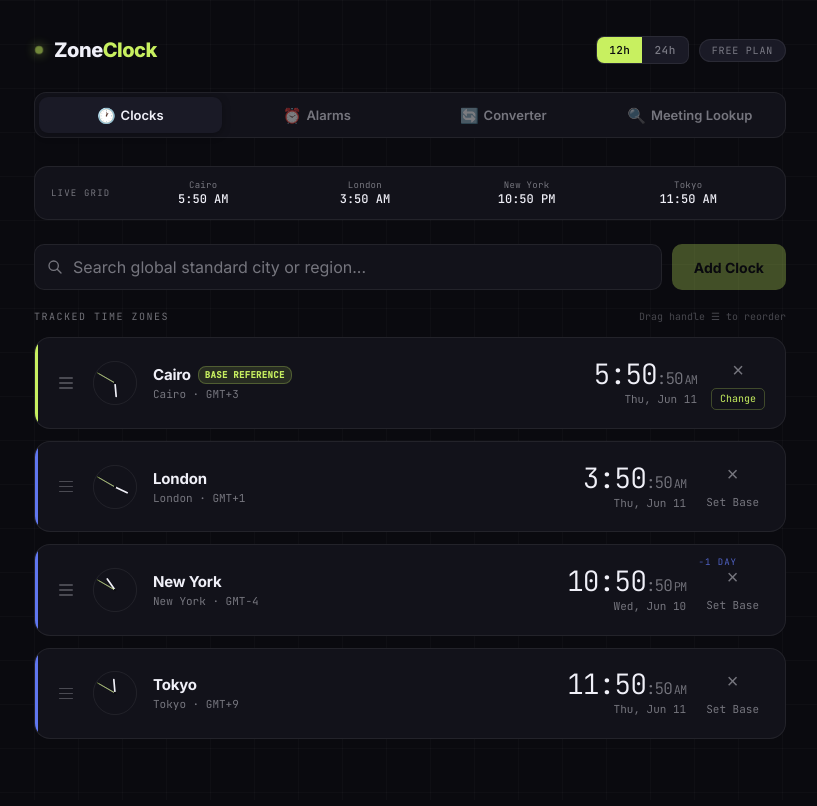
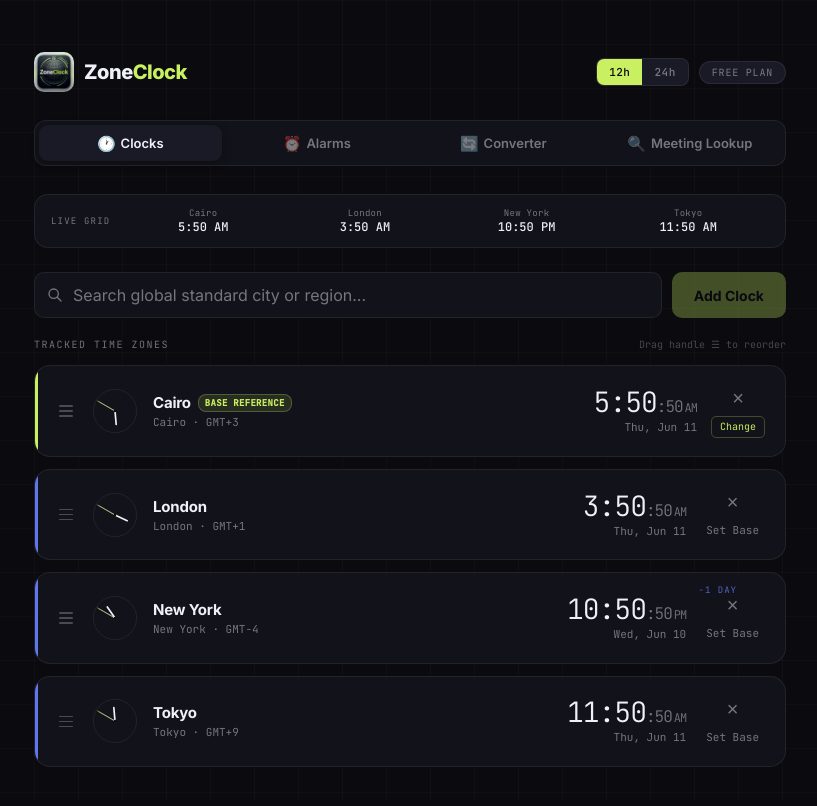
Before and after one commit to kicoder128-dev/ZoneClock, a plain HTML site: page index.html in a window 1280 px wide. Shown: the whole page, without its empty margins (230-1047 px from the left). Drawn offline with Linux system fonts and the light colour scheme.

Commit message:
Add files via upload

```diff
--- a/index.html
+++ b/index.html
@@ -12,9 +12,9 @@
 <meta name="apple-mobile-web-app-capable" content="yes">
 <meta name="apple-mobile-web-app-status-bar-style" content="black-translucent">
 <meta name="apple-mobile-web-app-title" content="ZoneClock">
-<link rel="apple-touch-icon" href="icon-180.png">
-<link rel="icon" type="image/png" sizes="32x32" href="icon-32.png">
-<link rel="icon" type="image/png" sizes="192x192" href="icon-192.png">
+<link rel="apple-touch-icon" href="ZoneClock_Icon.png">
+<link rel="icon" type="image/png" sizes="32x32" href="ZoneClock_Icon.png">
+<link rel="icon" type="image/png" sizes="192x192" href="ZoneClock_Icon.png">
 
 <!-- SEO -->
 <meta name="description" content="Live world clocks, alarms, and time zone converter. Free and works offline.">
@@ -38,7 +38,12 @@
   .grid-bg { position:fixed; inset:0; z-index:0;
     background-image: linear-gradient(rgba(255,255,255,0.022) 1px,transparent 1px), linear-gradient(90deg,rgba(255,255,255,0.022) 1px,transparent 1px);
     background-size:44px 44px; pointer-events:none; }
-  .app { position:relative; z-index:1; max-width:800px; margin:0 auto; padding:36px 24px 80px; padding-top: max(36px, env(safe-area-inset-top, 36px)); padding-bottom: max(80px, calc(env(safe-area-inset-bottom, 0px) + 60px)); }
+  .app { position:relative; z-index:1; max-width:800px; margin:0 auto; padding:36px 24px 80px; padding-top: max(52px, env(safe-area-inset-top, 52px)); padding-bottom: max(80px, calc(env(safe-area-inset-bottom, 0px) + 60px)); }
+
+  /* Safari browser mode: push content below address bar */
+  @supports (-webkit-touch-callout: none) {
+    .app { padding-top: max(64px, env(safe-area-inset-top, 64px)); }
+  }
 
   /* Header */
   .header { display:flex; align-items:center; justify-content:space-between; margin-bottom:28px; flex-wrap:wrap; gap:12px; }
@@ -256,7 +261,7 @@
   ::-webkit-scrollbar-thumb { background:var(--border-hover); border-radius:4px; }
 
   @media (max-width: 540px) {
-    .app { padding: 20px 14px 60px; }
+    .app { padding: 20px 14px 60px; padding-top: max(72px, env(safe-area-inset-top, 72px)); }
     .header { margin-bottom: 18px; gap: 8px; }
     .logo-text { font-size: 17px; }
     .plan-badge { display: none; }
@@ -313,7 +318,10 @@
 <div class="grid-bg"></div>
 <div class="app">
   <div class="header">
-    <div class="logo"><div class="logo-dot"></div><div class="logo-text">Zone<span>Clock</span></div></div>
+    <div class="logo">
+      <img src="ZoneClock_Icon.png" alt="ZoneClock" style="width:40px;height:40px;border-radius:10px;object-fit:cover;flex-shrink:0;">
+      <div class="logo-text">Zone<span>Clock</span></div>
+    </div>
     <div class="header-controls">
       <div class="toggle-wrap">
         <button class="toggle-btn active" id="btn12" onclick="setFormat(12)">12h</button>
```
Also changed, not shown: ZoneClock_Icon.png (added), manifest.json.
